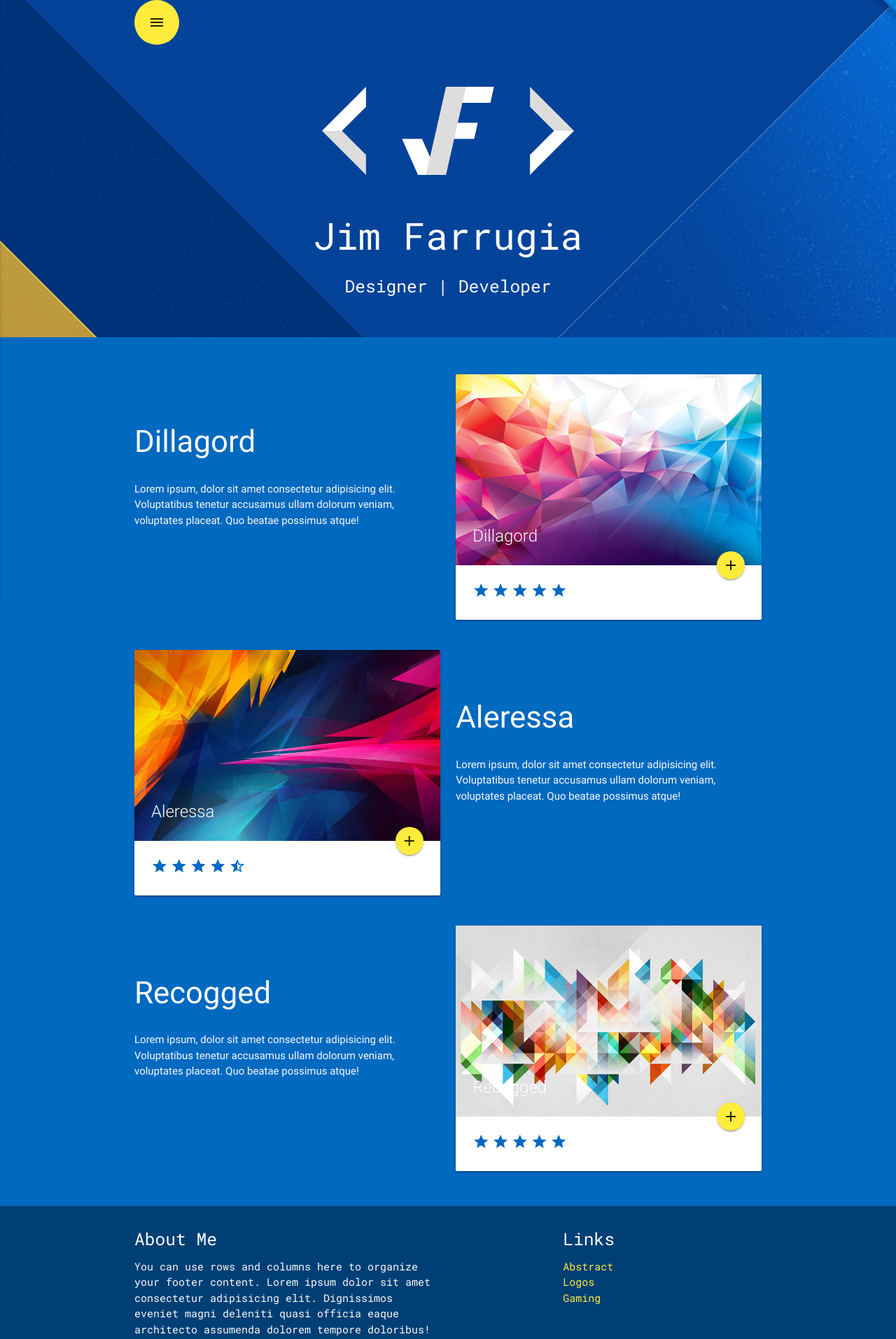
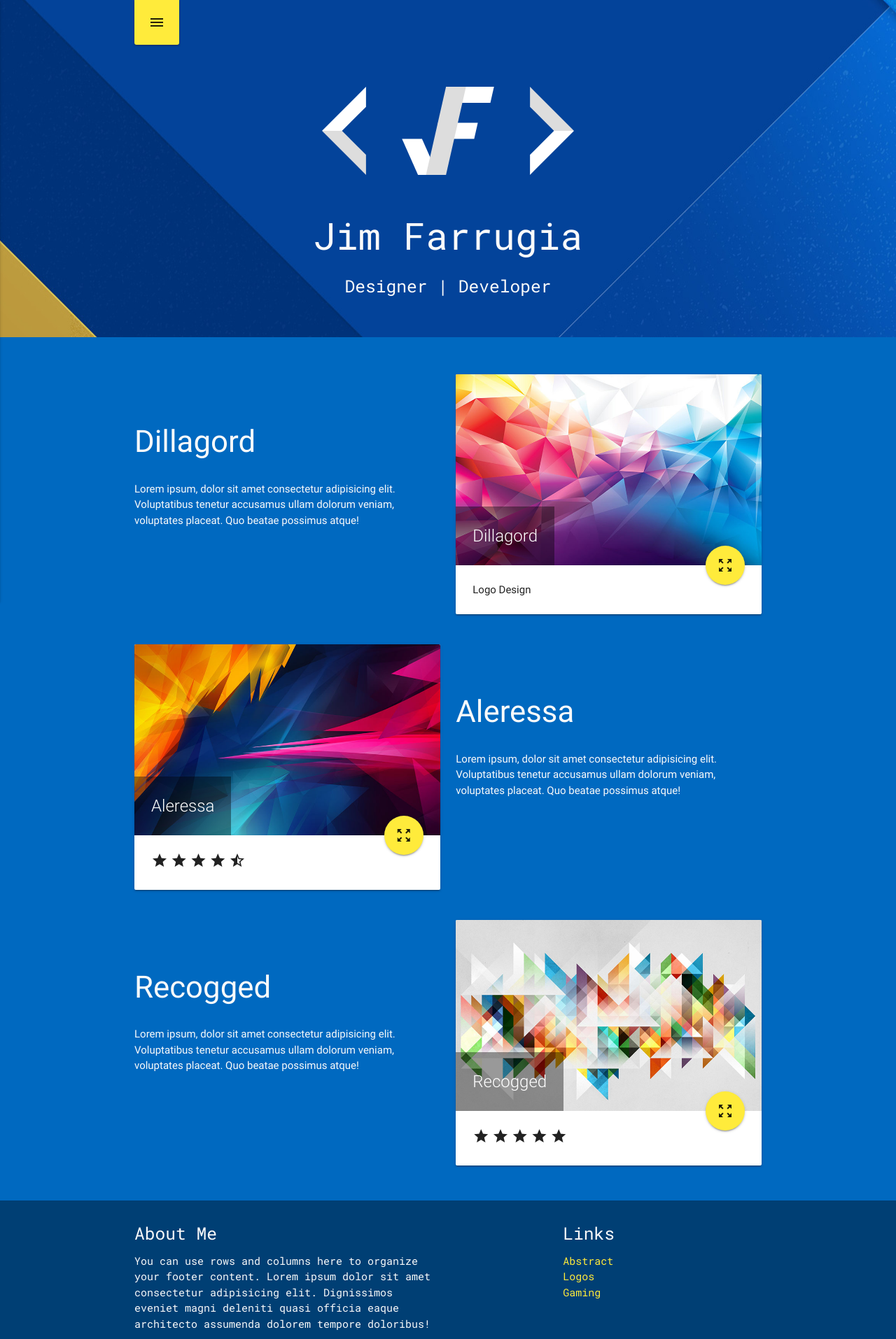
Before and after one commit to Jimfarrugia/jimfarrugia.github.io, a PHP site: page / in a window 1280 px wide. Shown: the top 1914 px of the page at 70% size. Run offline with PHP 8.4, Linux system fonts and the light colour scheme; some libraries are stand-ins or nearby versions.

Commit message:
styled buttons

```diff
--- a/index.html
+++ b/index.html
@@ -76,20 +76,12 @@
                 <span class="card-title">Dillagord</span>
                 <a
                   href="#abstract1"
-                  class="btn-floating halfway-fab waves-effect waves-light modal-trigger"
+                  class="btn-floating btn-large halfway-fab waves-effect waves-light modal-trigger"
                 >
-                  <i class="material-icons">add</i>
+                  <i class="material-icons">zoom_out_map</i>
                 </a>
               </div>
-              <div class="card-content">
-                <p>
-                  <i class="material-icons">star</i>
-                  <i class="material-icons">star</i>
-                  <i class="material-icons">star</i>
-                  <i class="material-icons">star</i>
-                  <i class="material-icons">star</i>
-                </p>
-              </div>
+              <div class="card-content"><p>Logo Design</p></div>
             </div>
           </div>
         </div>
@@ -102,9 +94,9 @@
                 <span class="card-title">Aleressa</span>
                 <a
                   href="#abstract2"
-                  class="btn-floating halfway-fab waves-effect waves-light modal-trigger"
+                  class="btn-floating btn-large halfway-fab waves-effect waves-light modal-trigger"
                 >
-                  <i class="material-icons">add</i>
+                  <i class="material-icons">zoom_out_map</i>
                 </a>
               </div>
               <div class="card-content">
@@ -148,9 +140,9 @@
                 <span class="card-title">Recogged</span>
                 <a
                   href="#abstract3"
-                  class="btn-floating halfway-fab waves-effect waves-light modal-trigger"
+                  class="btn-floating btn-large halfway-fab waves-effect waves-light modal-trigger"
                 >
-                  <i class="material-icons">add</i>
+                  <i class="material-icons">zoom_out_map</i>
                 </a>
               </div>
               <div class="card-content">
--- a/scss/main.scss
+++ b/scss/main.scss
@@ -22,6 +22,9 @@ body {
   color: set-text-color($body-bg);
   font-family: $mono;
 }
+.btn-floating .material-icons {
+  color: $off-black;
+}
 
 // mobile nav
 nav .button-collapse {
@@ -29,7 +32,13 @@ nav .button-collapse {
   color: $off-black;
   padding: 0 20px;
   margin: 0;
-  border-radius: 50%;
+  transition: ease 0.3s;
+  border-radius: 0 0 3px 3px;
+  box-shadow: rgba(0, 0, 0, 0.4) 0px 1px 3px;
+  &:hover {
+    box-shadow: rgba(0, 0, 0, 0.6) 0px 1px 5px;
+    color: rgba(0, 0, 0, 0.5);
+  }
 }
 .navbar-fixed ul {
   background: $secondary-color;
@@ -77,12 +86,14 @@ nav .button-collapse {
   justify-content: center;
   height: 300px;
 }
-
+.card-title {
+  background: rgba(0, 0, 0, 0.4);
+}
 .card-content {
-  color: $primary-color;
+  color: $off-black;
 }
 .card-image .btn-floating .material-icons {
-  color: rgba(0, 0, 0, 0.87);
+  color: $off-black;
 }
 
 .modal {
```
Also changed, not shown: css/main.css, 1 other file.
